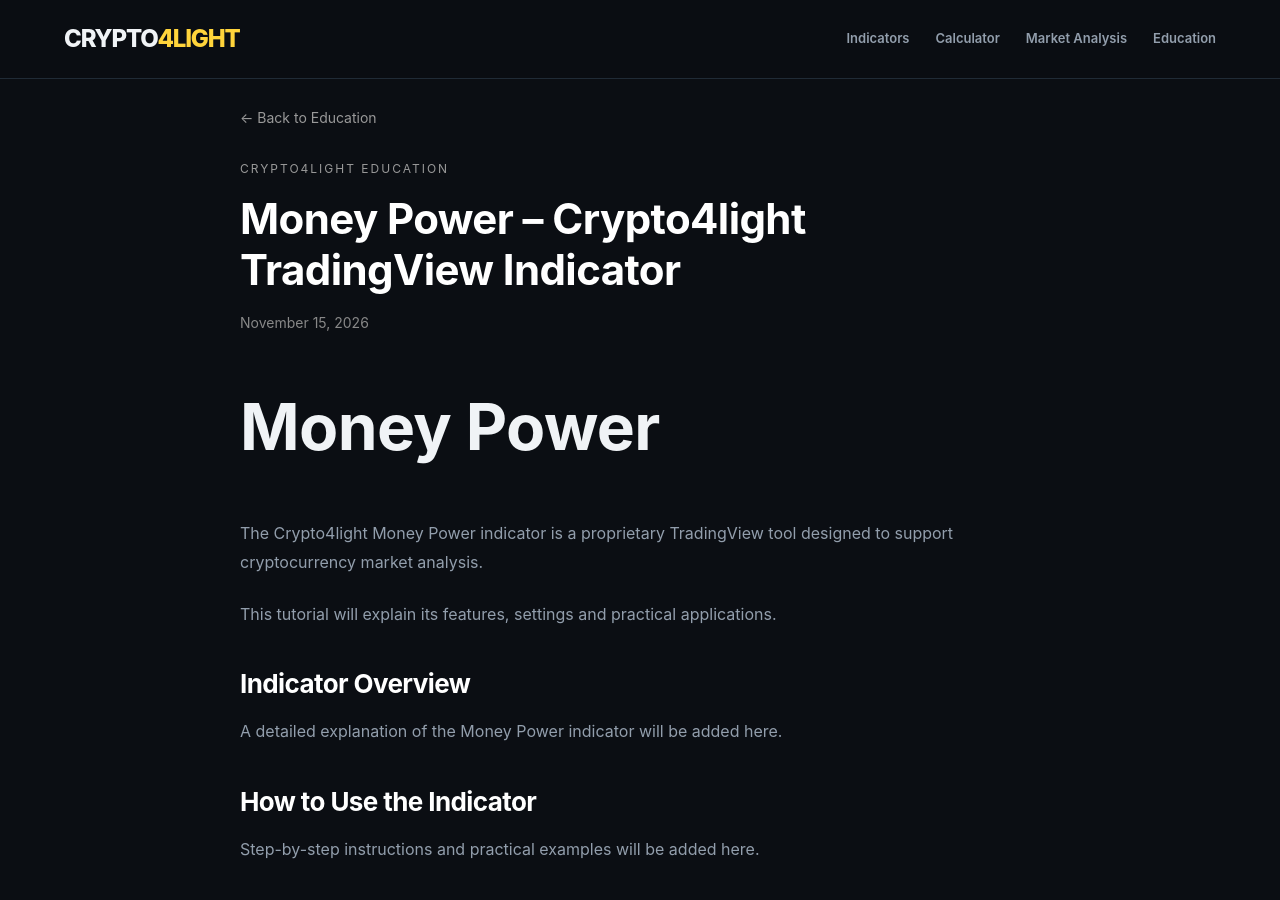
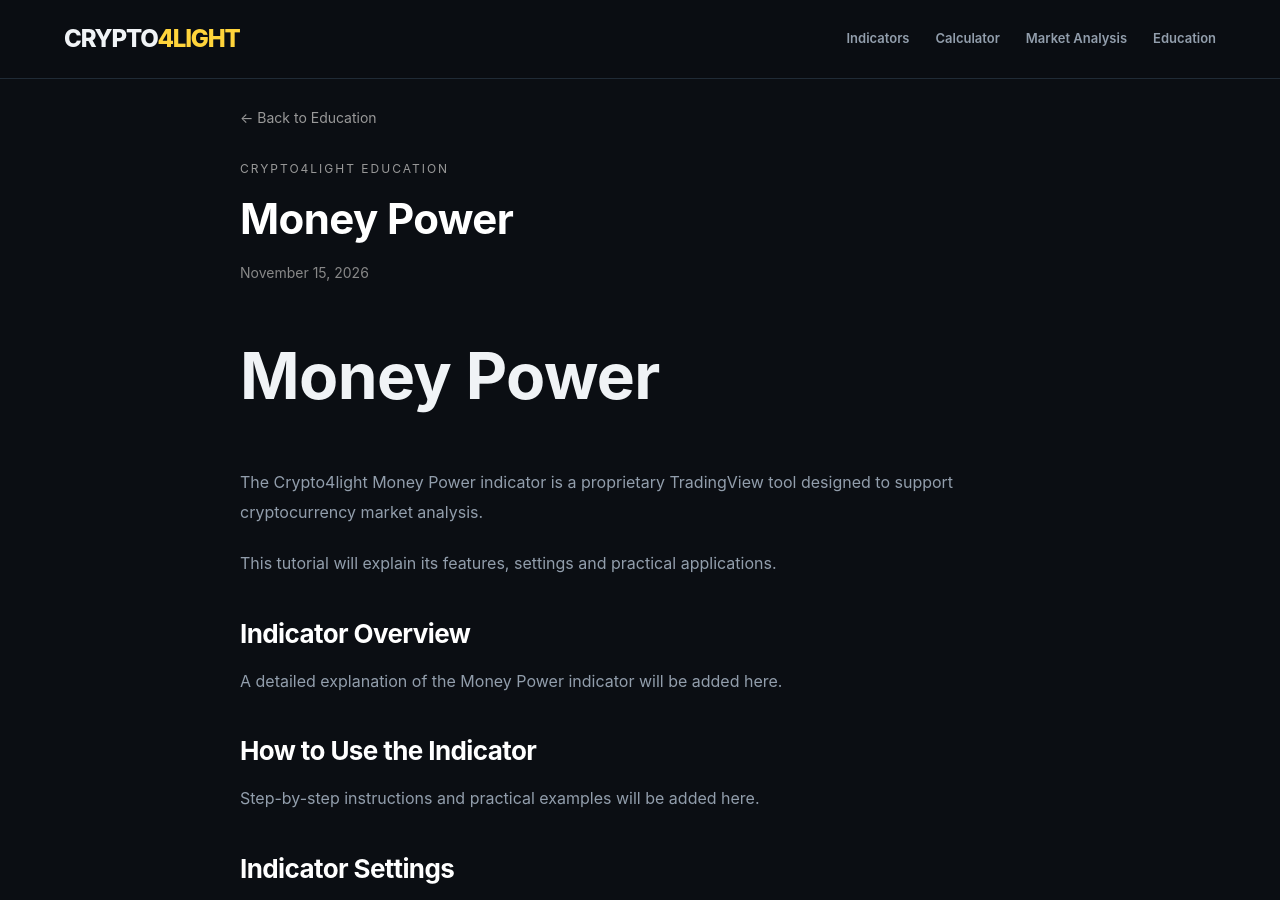
Before and after one commit to crypto4light/crypto4light, a Jekyll site: the page built from _indicators/money-power.md, in a window 1280 px wide and 900 px high. Built offline with Jekyll 4.4.1, drawn with Linux system fonts in a browser that asks for light colours.

Commit message:
Update money-power.md

```diff
--- a/_indicators/money-power.md
+++ b/_indicators/money-power.md
@@ -1,5 +1,5 @@
 ---
-title: "Money Power – Crypto4light TradingView Indicator"
+title: "Money Power"
 description: "Explore the Crypto4light Money Power TradingView indicator. Learn how to analyze market activity, money flow dynamics and potential trading opportunities."
 permalink: /indicators/money-power/
 layout: page
```
